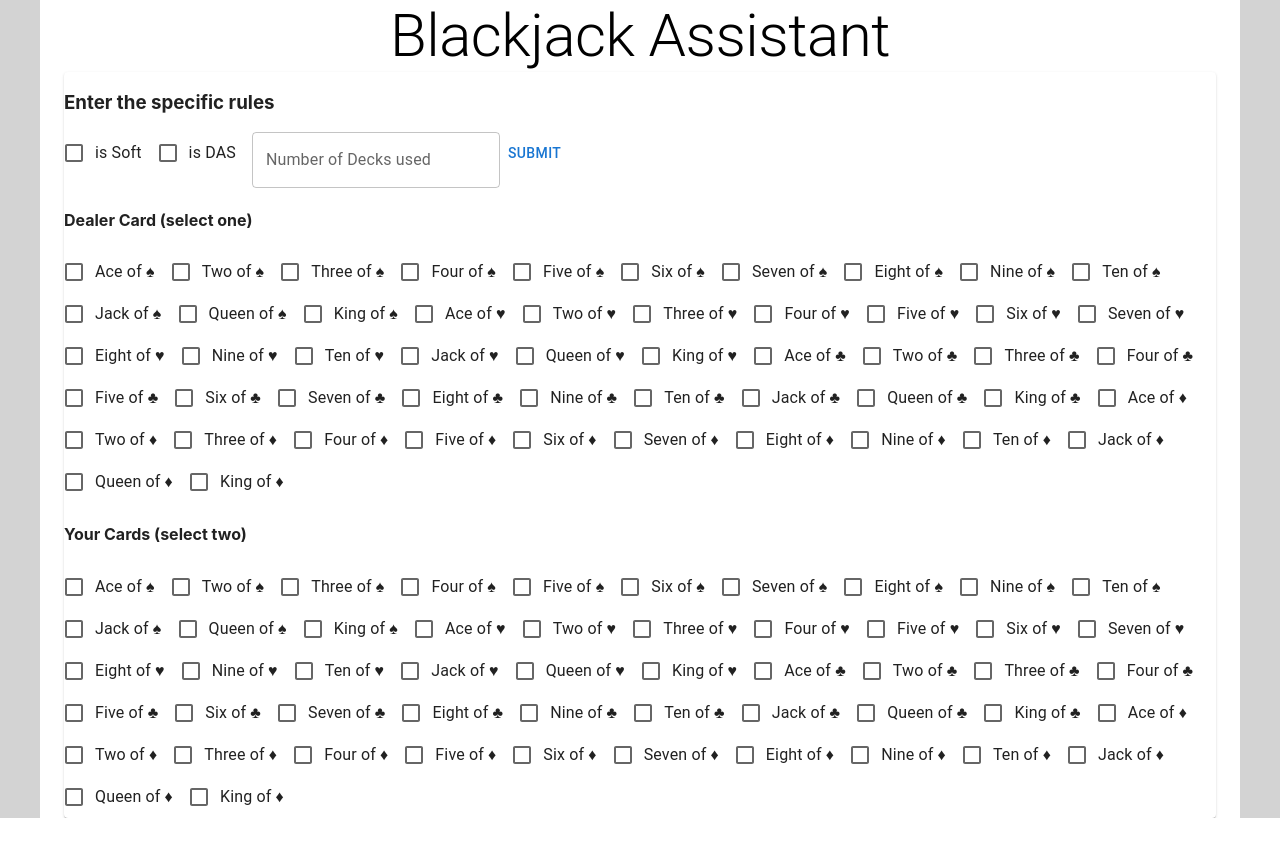
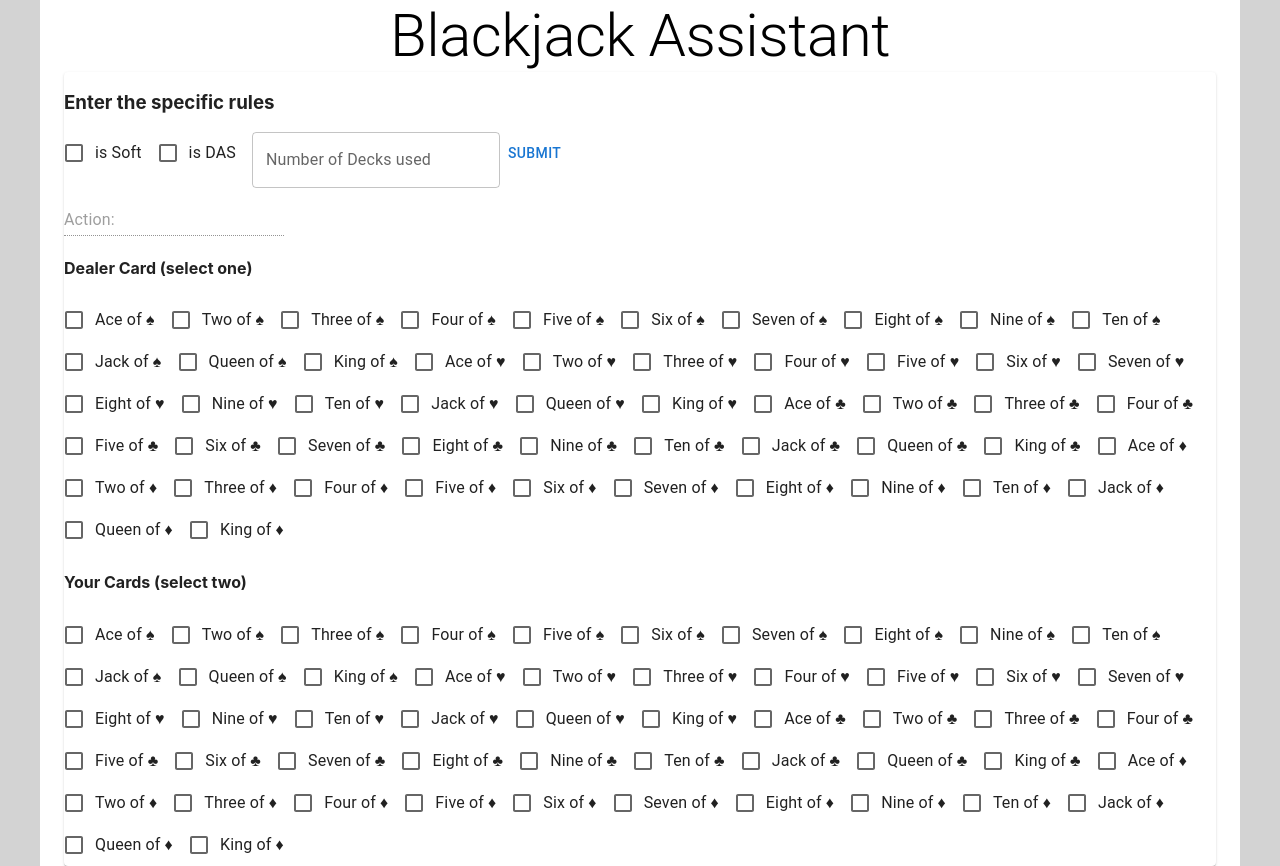
Before and after one commit to Tuuby/blackjack-assistant, a React (Create React App) app: page / in a window 1280 px wide. Before the commit the page ends 818 px from the top, so only its background shows below. Built offline with nearby package versions, Linux system fonts and the light colour scheme.

Commit message:
Add TextField for Output of the server response

```diff
--- a/src/pages/Overview.tsx
+++ b/src/pages/Overview.tsx
@@ -184,9 +184,15 @@ export const Overview = () => {
             onChange={handleChangeDecks}
           />
           <Button onClick={handleSubmit}>Submit</Button>
-          <Box sx={{ display: { xs: "block", md: "none" } }}>
-            {serverResponse}
-          </Box>
+          <div>
+            <TextField
+              disabled
+              id="ActionText"
+              label="Action:"
+              defaultValue={serverResponse}
+              variant="standard"
+            ></TextField>
+          </div>
           <h4>Dealer Card (select one)</h4>
           <CardSelector
             cards={cards}
```
